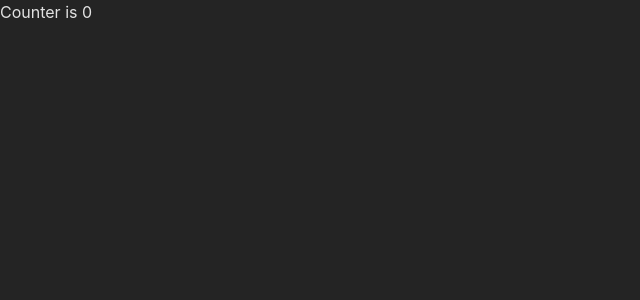
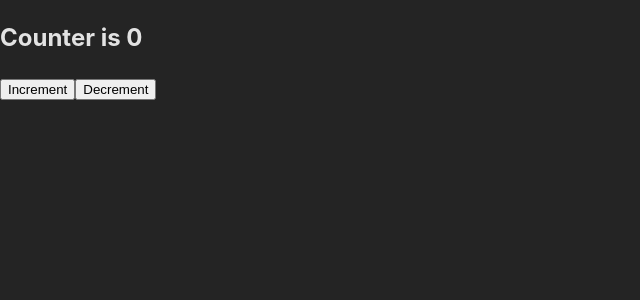
Before and after one commit to GhMamadreza84/Redux-Toolkit-Practice, a React (Vite) app: page / in a window 1280 px wide. Shown: the top 300 px of the page, without its empty margins (0-640 px from the left). Built offline with nearby package versions, Linux system fonts and the light colour scheme.

Commit message:
add use dispatch in counter and use in onclick of button

```diff
--- a/src/components/Counter.jsx
+++ b/src/components/Counter.jsx
@@ -1,10 +1,18 @@
-import { useSelector } from "react-redux";
+import { useSelector, useDispatch } from "react-redux";
 import { selectCounter } from "../features/CounterSlice";
+import { increment, decrement } from "../features/CounterSlice";
+import Store from "../app/Store";
 
-import Store from "../app/Store";
 const Counter = () => {
   const counter = useSelector(selectCounter);
-  return <div>Counter is {counter}</div>;
+  const dispatch = useDispatch();
+  return (
+    <div>
+      <h2>Counter is {counter}</h2>
+      <button onClick={() => dispatch(increment)}>Increment</button>
+      <button onClick={() => dispatch(decrement)}>Decrement</button>
+    </div>
+  );
 };
 
 export default Counter;
```
